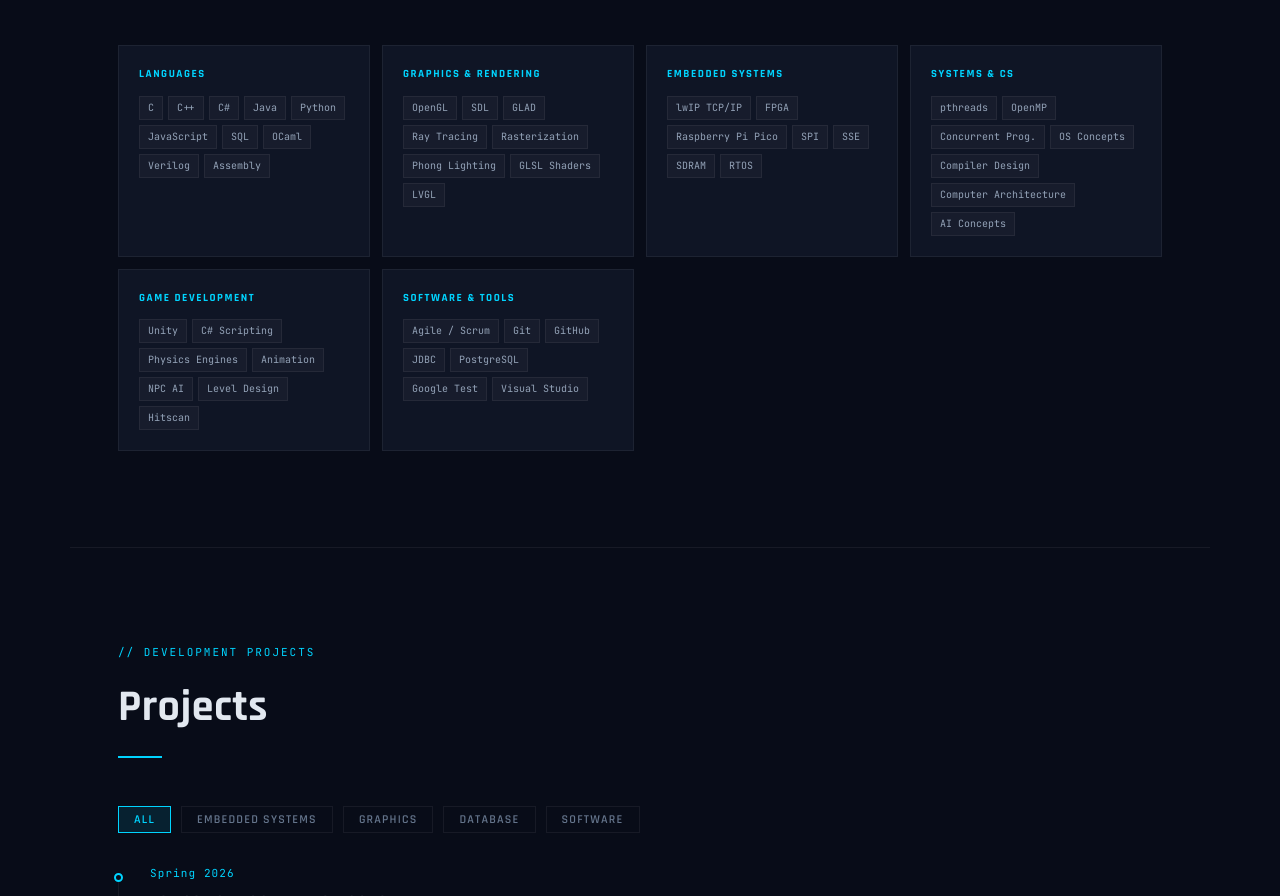
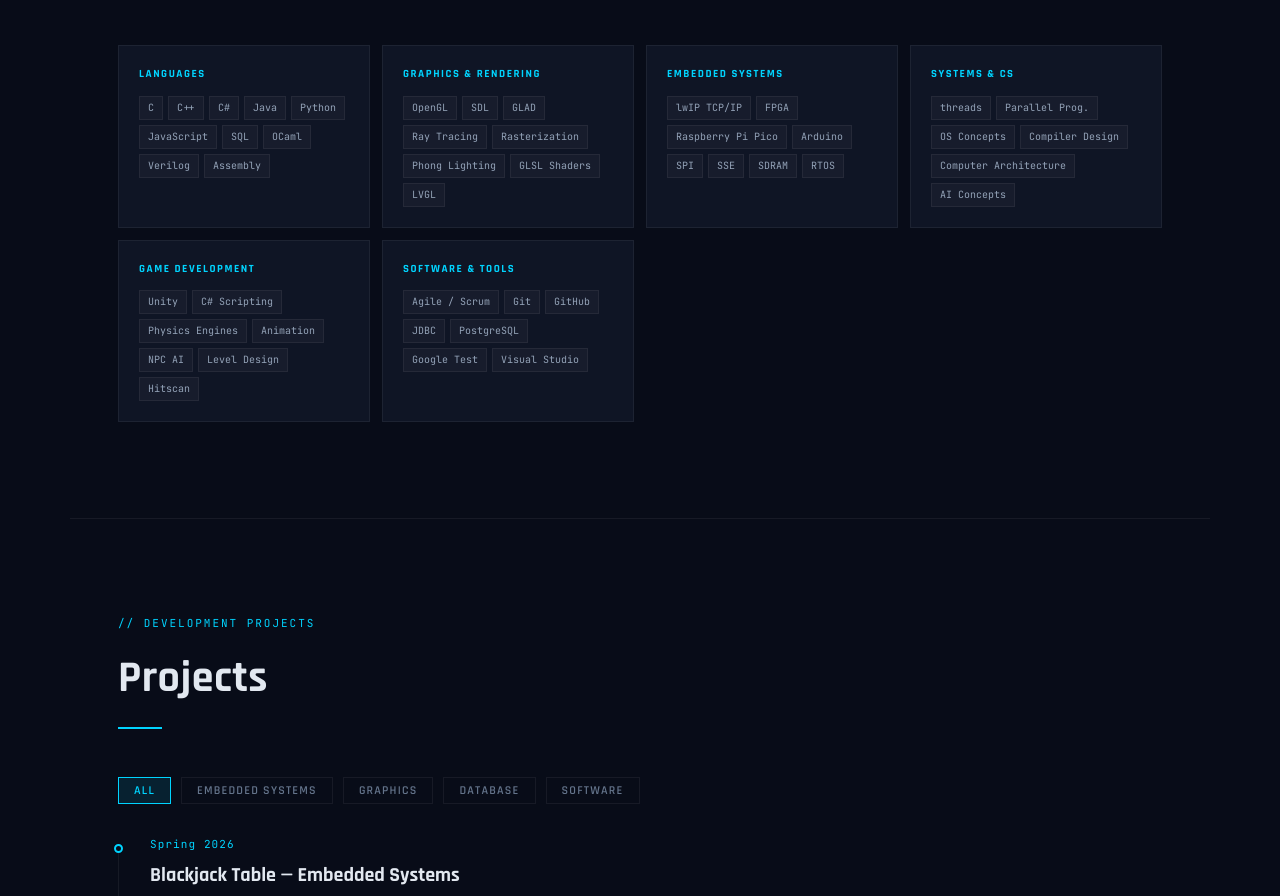
Before and after one commit to TFlannery25/TFlannery25.github.io, a plain HTML site: page index.html in a window 1280 px wide. Shown: the part 1014-1910 px from the top of the page. Drawn offline with Linux system fonts and the light colour scheme.

Commit message:
Update index.html

```diff
--- a/index.html
+++ b/index.html
@@ -185,13 +185,13 @@
     <div class="skill-card reveal">
       <div class="skill-category">Embedded Systems</div>
       <div class="skill-tags">
-        <span class="tag">lwIP TCP/IP</span><span class="tag">FPGA</span><span class="tag">Raspberry Pi Pico</span><span class="tag">SPI</span><span class="tag">SSE</span><span class="tag">SDRAM</span><span class="tag">RTOS</span>
+        <span class="tag">lwIP TCP/IP</span><span class="tag">FPGA</span><span class="tag">Raspberry Pi Pico</span><span class="tag">Arduino</span><span class="tag">SPI</span><span class="tag">SSE</span><span class="tag">SDRAM</span><span class="tag">RTOS</span>
       </div>
     </div>
     <div class="skill-card reveal">
       <div class="skill-category">Systems &amp; CS</div>
       <div class="skill-tags">
-        <span class="tag">pthreads</span><span class="tag">OpenMP</span><span class="tag">Concurrent Prog.</span><span class="tag">OS Concepts</span><span class="tag">Compiler Design</span><span class="tag">Computer Architecture</span><span class="tag">AI Concepts</span>
+        <span class="tag">threads</span><span class="tag">Parallel Prog.</span><span class="tag">OS Concepts</span><span class="tag">Compiler Design</span><span class="tag">Computer Architecture</span><span class="tag">AI Concepts</span>
       </div>
     </div>
     <div class="skill-card reveal">
```
